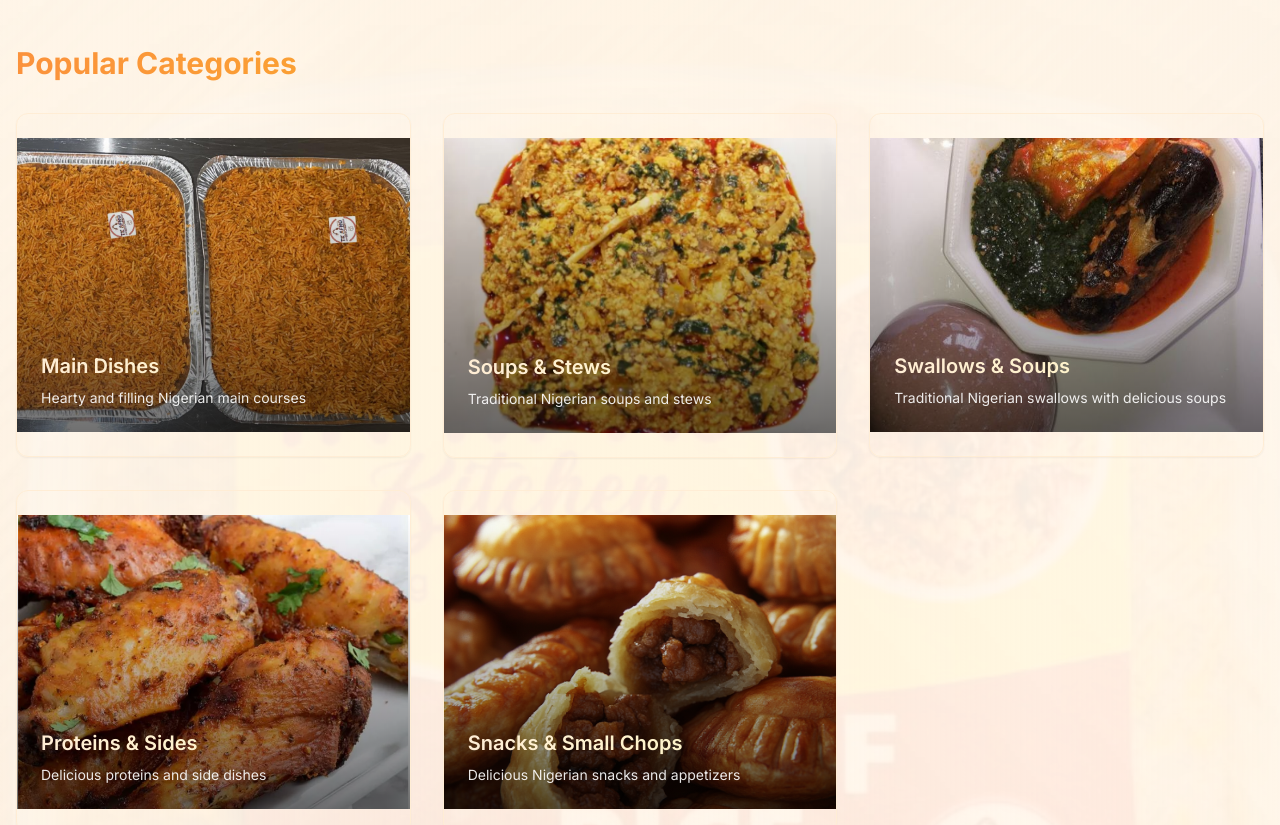
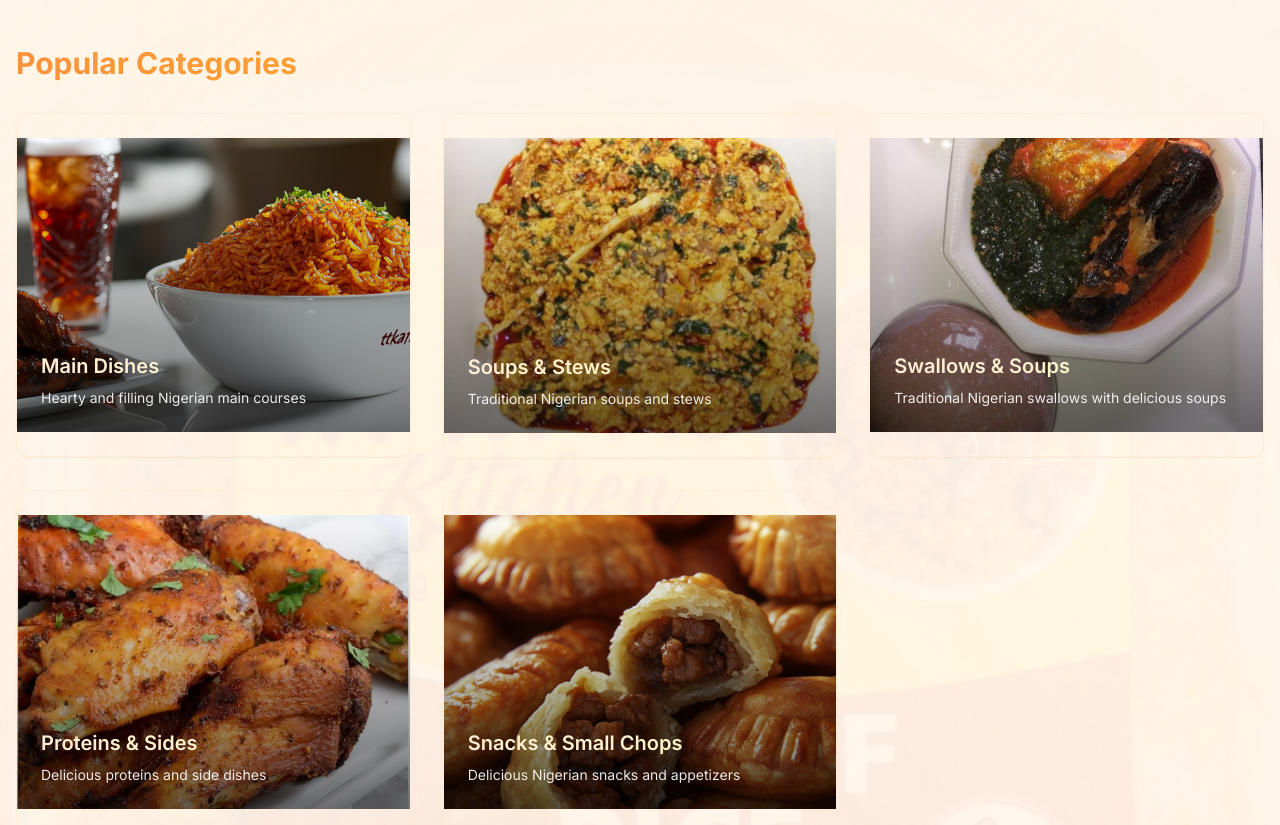
Before and after one commit to olufemi2/tk-afro-kitchen, a Next.js app: page / in a window 1280 px wide. Shown: the part 780-1605 px from the top of the page. Built offline with nearby package versions, Linux system fonts and the light colour scheme.

Commit message:
Update: replace Main Dishes category image with jollofmeal.png

```diff
--- a/src/data/sample-menu.ts
+++ b/src/data/sample-menu.ts
@@ -12,7 +12,7 @@ export const categories = [
     id: "main-dishes",
     name: "Main Dishes",
     description: "Hearty and filling Nigerian main courses",
-    imageUrl: "/images/dishes/Jollof.jpeg"
+    imageUrl: "/images/dishes/jollofmeal.png"
   },
   {
     id: "soups-stews",
@@ -46,7 +46,7 @@ export const featuredDishes: MenuItem[] = [
     name: "Jollof Rice",
     description: "Our signature Jollof rice cooked with rich tomato sauce and aromatic spices",
     price: 12.99,
-    imageUrl: "/images/dishes/Jollof.jpeg",
+    imageUrl: "/images/dishes/jollofmeal.png",
     category: "Main Dishes"
   },
   {
```
